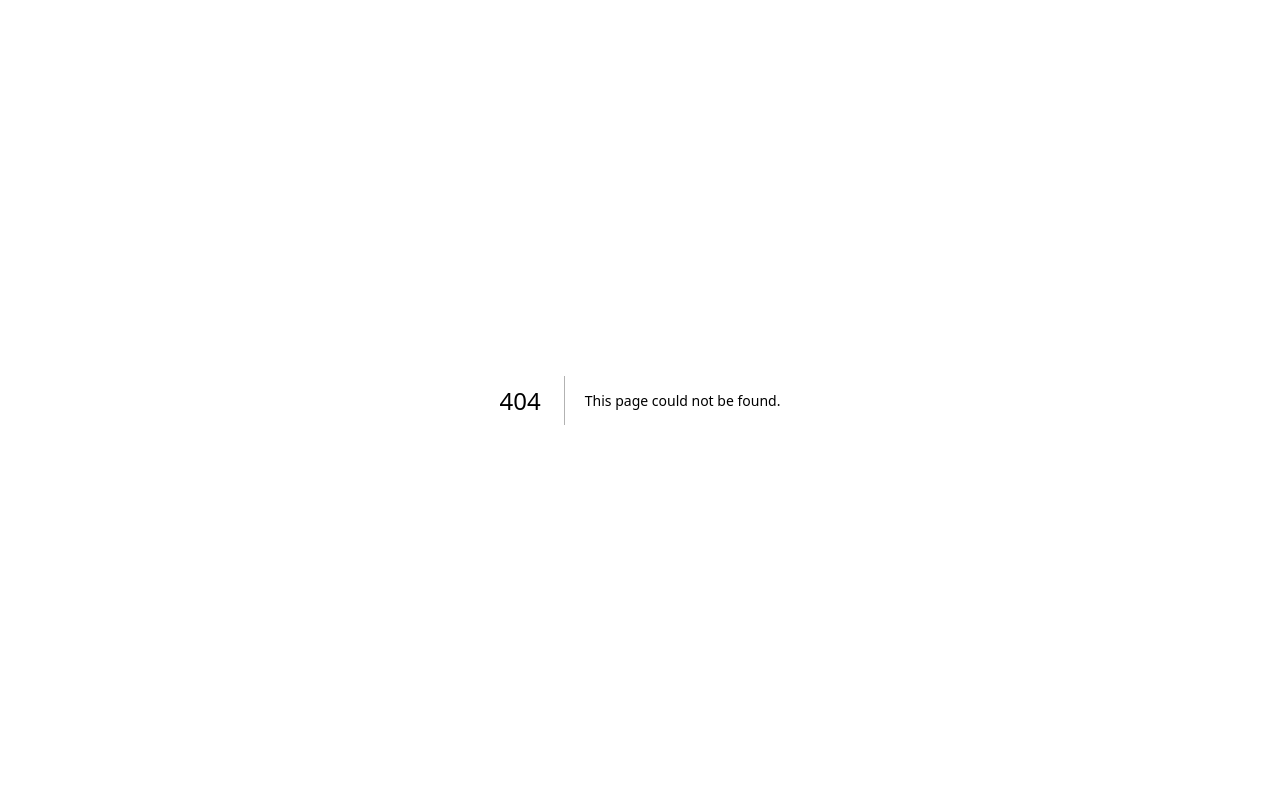
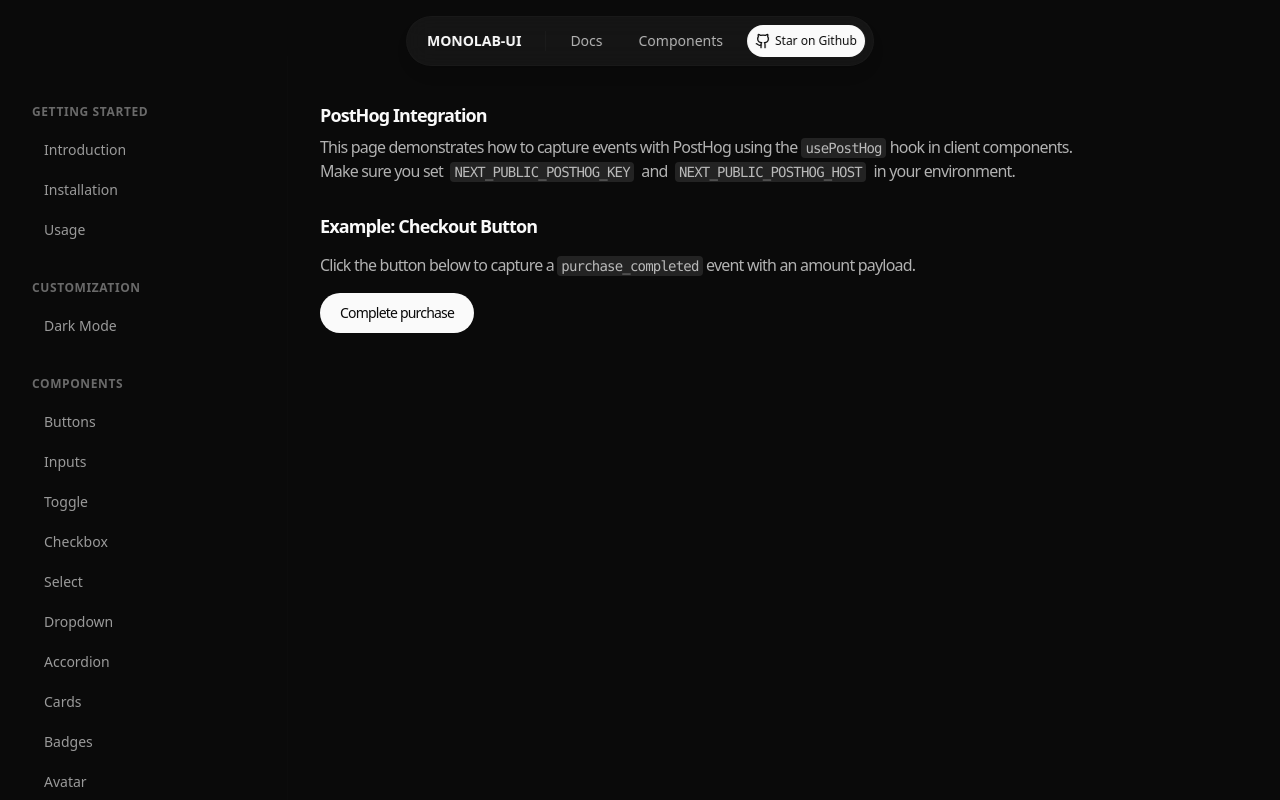
Before and after one commit to AdityaSrivastava185/monolab-ui, a Next.js app in the folder apps/web/: page /docs/posthog in a window 1280 px wide. Before the commit this address had no page. Built offline with nearby package versions, Linux system fonts and the light colour scheme; no server answers.

Commit message:
posthog and web analytics added

```diff
--- /dev/null
+++ b/apps/web/app/docs/posthog/page.tsx
@@ -0,0 +1,42 @@
+import React from "react";
+import CheckoutButton from "@/components/Posthog/CheckoutButton";
+
+export default function PosthogDocsPage() {
+  return (
+    <div className="space-y-8">
+      <header className="space-y-2">
+        <h1 className="text-3xl font-bold">PostHog Integration</h1>
+        <p className="text-foreground/70">
+          This page demonstrates how to capture events with PostHog using the
+          <code className="mx-1 rounded bg-foreground/10 px-1 py-0.5 text-sm">
+            usePostHog
+          </code>
+          hook in client components. Make sure you set{" "}
+          <code className="mx-1 rounded bg-foreground/10 px-1 py-0.5 text-sm">
+            NEXT_PUBLIC_POSTHOG_KEY
+          </code>{" "}
+          and{" "}
+          <code className="mx-1 rounded bg-foreground/10 px-1 py-0.5 text-sm">
+            NEXT_PUBLIC_POSTHOG_HOST
+          </code>{" "}
+          in your environment.
+        </p>
+      </header>
+
+      <section className="space-y-4">
+        <h2 className="text-xl font-semibold">Example: Checkout Button</h2>
+        <p className="text-foreground/70">
+          Click the button below to capture a{" "}
+          <code className="rounded bg-foreground/10 px-1 py-0.5 text-sm">
+            purchase_completed
+          </code>{" "}
+          event with an amount payload.
+        </p>
+
+        <div>
+          <CheckoutButton amount={99} />
+        </div>
+      </section>
+    </div>
+  );
+}
--- a/apps/web/app/layout.tsx
+++ b/apps/web/app/layout.tsx
@@ -2,6 +2,7 @@
 import { Roboto } from "next/font/google";
 import "./globals.css";
 import { ThemeProvider } from "@/components/theme-provider";
+import { PostHogProvider } from "./providers";
 
 const roboto = Roboto({
   subsets: ["latin"],
@@ -28,7 +29,7 @@
             enableSystem
             disableTransitionOnChange
           >
-            {children}
+            <PostHogProvider>{children}</PostHogProvider>
           </ThemeProvider>
         </body>
     </html>
--- /dev/null
+++ b/apps/web/app/providers.tsx
@@ -0,0 +1,26 @@
+"use client";
+
+import { usePathname, useSearchParams } from "next/navigation";
+import { useEffect } from "react";
+
+import posthog from "posthog-js";
+import { PostHogProvider as PHProvider } from "posthog-js/react";
+import AutoCapture from "@/components/Posthog/AutoCapture";
+
+export function PostHogProvider({ children }: { children: React.ReactNode }) {
+  useEffect(() => {
+    posthog.init(process.env.NEXT_PUBLIC_POSTHOG_KEY as string, {
+      api_host: process.env.NEXT_PUBLIC_POSTHOG_HOST,
+      autocapture: true, // capture clicks/forms automatically
+      capture_pageview: true, // capture pageviews automatically
+      // other options: persistence, cross_subdomain_cookie, etc.
+    });
+  }, []);
+
+  return (
+    <PHProvider client={posthog}>
+      {children}
+      <AutoCapture />
+    </PHProvider>
+  );
+}
--- /dev/null
+++ b/apps/web/components/Posthog/AutoCapture.tsx
@@ -0,0 +1,72 @@
+"use client";
+
+import { useEffect, useRef } from "react";
+import { usePathname } from "next/navigation";
+import { usePostHog } from "posthog-js/react";
+
+/**
+ * AutoCapture component
+ * - Captures events for specific routes: /docs*, /components*, and the Quick Start (/docs)
+ * - Also captures when the hash includes #components on the home page
+ * - Debounces to avoid duplicate captures on hydration
+ */
+export default function AutoCapture() {
+  const posthog = usePostHog();
+  const pathname = usePathname();
+  const lastCaptured = useRef<string | null>(null);
+
+  useEffect(() => {
+    if (!posthog) return;
+
+    const shouldCapture = () => {
+      if (!pathname) return false;
+      // Capture docs and components sections
+      if (pathname === "/docs" || pathname.startsWith("/docs/")) return true;
+      if (pathname === "/components" || pathname.startsWith("/components/"))
+        return true;
+      // Quick Start is represented by /docs (handled above)
+      // Also capture if on home and hash points to components
+      if (pathname === "/" && typeof window !== "undefined") {
+        const hash = window.location.hash || "";
+        if (hash.includes("#components")) return true;
+      }
+      return false;
+    };
+
+    const captureIfNeeded = () => {
+      try {
+        const key = `${pathname}?hash=${typeof window !== "undefined" ? window.location.hash : ""}`;
+        if (!shouldCapture()) return;
+        if (lastCaptured.current === key) return; // avoid duplicates
+        lastCaptured.current = key;
+
+        posthog.capture("page_auto_capture", {
+          path: pathname,
+          hash: typeof window !== "undefined" ? window.location.hash : "",
+          title: typeof document !== "undefined" ? document.title : undefined,
+          source: "auto",
+        });
+      } catch (err) {
+        // swallow errors to avoid breaking app
+        // eslint-disable-next-line no-console
+        console.warn("AutoCapture error:", err);
+      }
+    };
+
+    // Capture immediately on mount / pathname change
+    captureIfNeeded();
+
+    // Also listen for hashchange to capture #components
+    const onHashChange = () => {
+      captureIfNeeded();
+    };
+
+    window.addEventListener("hashchange", onHashChange);
+
+    return () => {
+      window.removeEventListener("hashchange", onHashChange);
+    };
+  }, [posthog, pathname]);
+
+  return null;
+}
--- /dev/null
+++ b/apps/web/components/Posthog/CheckoutButton.tsx
@@ -0,0 +1,27 @@
+"use client";
+
+import React from "react";
+import { usePostHog } from "posthog-js/react";
+
+export default function CheckoutButton({ amount = 99 }: { amount?: number }) {
+  const posthog = usePostHog();
+
+  function handlePurchase() {
+    if (posthog) {
+      posthog.capture("purchase_completed", { amount });
+    } else {
+      // PostHog not initialized yet (safeguard for server-side rendering)
+      console.warn("posthog is not available yet");
+    }
+  }
+
+  return (
+    <button
+      onClick={handlePurchase}
+      className="inline-flex items-center gap-2 rounded-full bg-foreground px-5 py-2.5 text-sm font-medium text-background hover:opacity-90"
+      type="button"
+    >
+      Complete purchase
+    </button>
+  );
+}
--- a/apps/web/package.json
+++ b/apps/web/package.json
@@ -19,6 +19,7 @@
     "lucide-react": "^0.562.0",
     "next": "16.1.0",
     "postcss": "^8.5.6",
+    "posthog-js": "^1.334.1",
     "react": "^19.2.0",
     "react-dom": "^19.2.0",
     "tailwind-merge": "^3.4.0",
```
Also changed, not shown: 1 other file (tests, documents, lock files or other folders).
